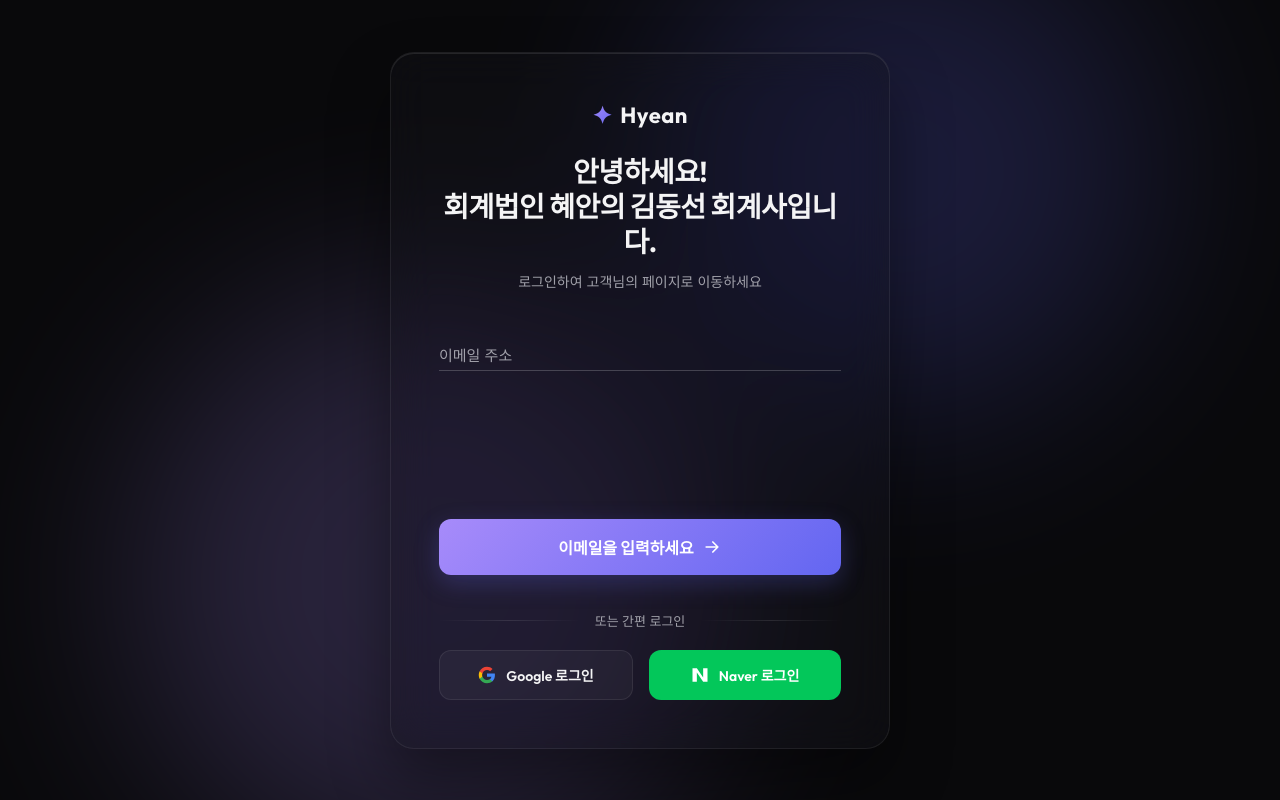
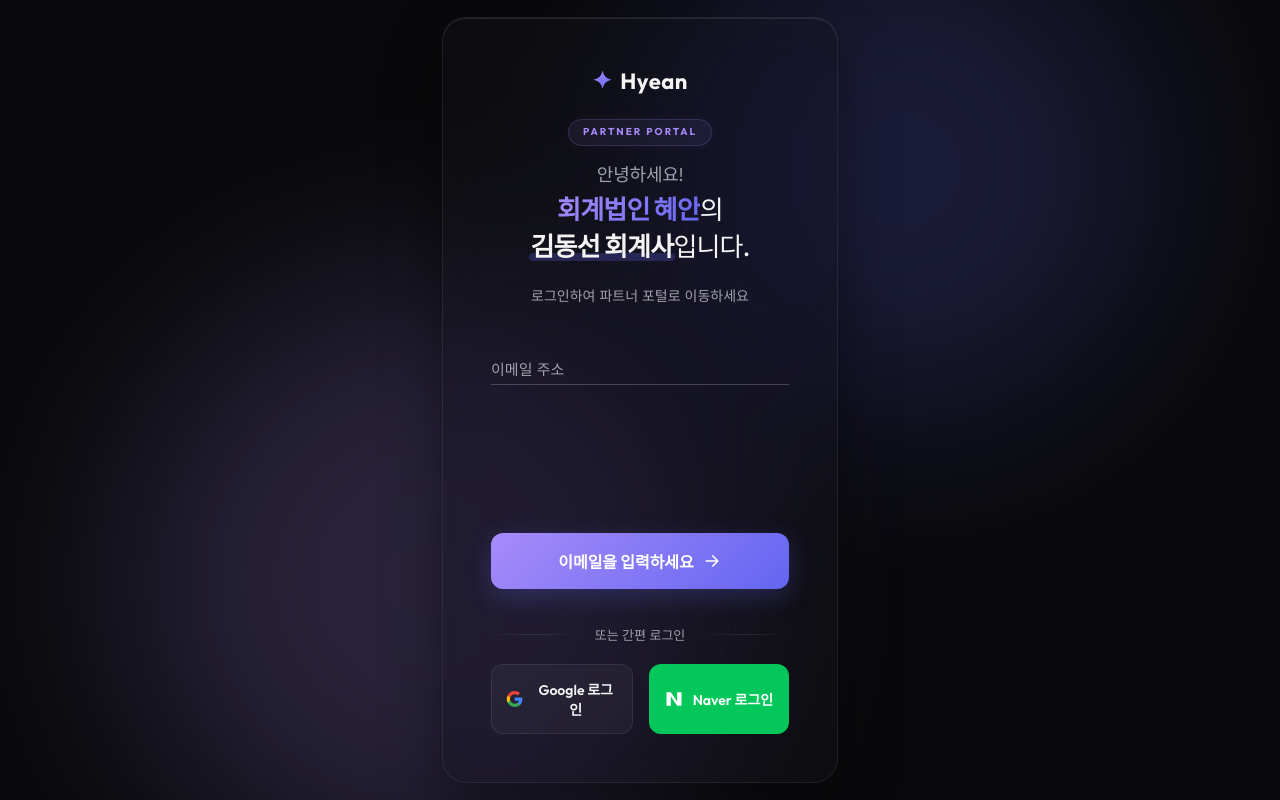
Before and after one commit to Bright-Sunny-Kim/landing_page, a Flask app: page / in a window 1280 px wide. Run offline with Flask 3, Linux system fonts and the light colour scheme.

Commit message:
style: redesign main greeting title on login page for premium look-and-feel

```diff
--- a/static/css/style.css
+++ b/static/css/style.css
@@ -1085,3 +1085,70 @@ textarea:focus {
     text-align: left;
     margin-bottom: -4px;
 }
+
+/* Redesigned Premium Title Headings */
+#main-heading {
+    display: flex;
+    flex-direction: column;
+    align-items: center;
+    text-align: center;
+    margin-bottom: 20px;
+}
+
+.welcome-badge {
+    display: inline-block;
+    font-size: 10px;
+    font-weight: 700;
+    text-transform: uppercase;
+    letter-spacing: 2px;
+    padding: 6px 14px;
+    background: rgba(167, 139, 250, 0.08);
+    border: 1px solid rgba(167, 139, 250, 0.18);
+    border-radius: 100px;
+    color: #a78bfa;
+    margin-bottom: 18px;
+    box-shadow: 0 0 15px rgba(167, 139, 250, 0.05);
+}
+
+.title-greet {
+    display: block;
+    font-size: 18px;
+    font-weight: 400;
+    color: var(--text-secondary);
+    margin-bottom: 6px;
+    letter-spacing: -0.2px;
+}
+
+.title-main {
+    display: block;
+    font-size: 26px;
+    font-weight: 500;
+    line-height: 1.4;
+    color: var(--text-primary);
+    letter-spacing: -0.8px;
+}
+
+.text-glow {
+    background: var(--primary-gradient);
+    -webkit-background-clip: text;
+    -webkit-text-fill-color: transparent;
+    font-weight: 800;
+}
+
+.text-highlight {
+    font-weight: 700;
+    position: relative;
+    z-index: 1;
+}
+
+.text-highlight::after {
+    content: "";
+    position: absolute;
+    left: -2px;
+    bottom: 2px;
+    width: calc(100% + 4px);
+    height: 8px;
+    background: rgba(99, 102, 241, 0.25);
+    z-index: -1;
+    border-radius: 4px;
+}
--- a/templates/login.html
+++ b/templates/login.html
@@ -29,8 +29,12 @@
                     <span class="logo-icon">✦</span>
                     <span class="logo-text">Hyean</span>
                 </div>
-                <h1 id="main-heading">안녕하세요!<br>회계법인 혜안의 김동선 회계사입니다.</h1>
-                <p class="subtitle">로그인하여 고객님의 페이지로 이동하세요</p>
+                <h1 id="main-heading">
+                    <span class="welcome-badge">Partner Portal</span>
+                    <span class="title-greet">안녕하세요!</span>
+                    <span class="title-main"><span class="text-glow">회계법인 혜안</span>의<br><span class="text-highlight">김동선 회계사</span>입니다.</span>
+                </h1>
+                <p class="subtitle">로그인하여 파트너 포털로 이동하세요</p>
             </header>
 
             <!-- 백엔드 에러 메시지 알림 배너 -->
```
